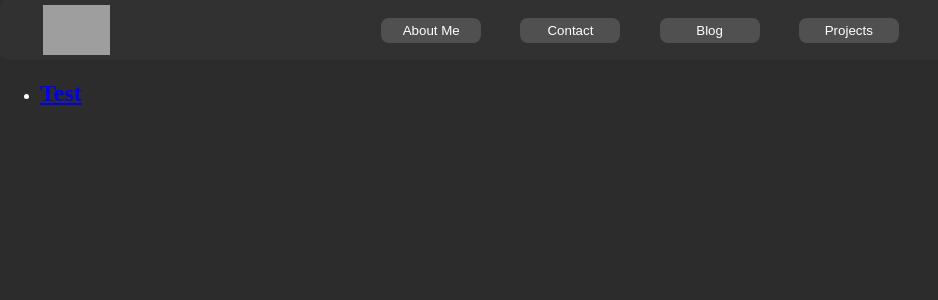
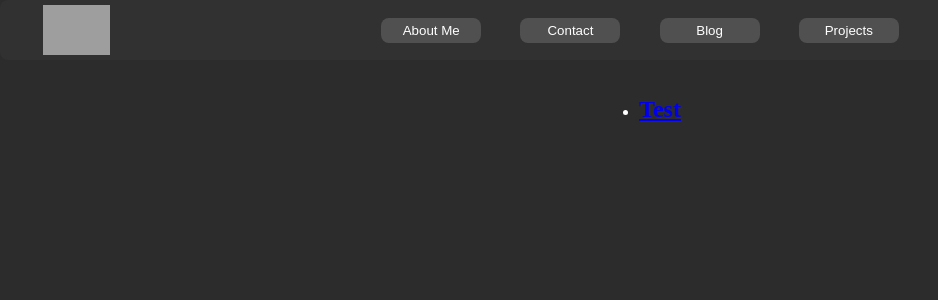
Before and after one commit to Xynox/website, a Jekyll site: the page built from html/blog/blog.html, in a window 1280 px wide. Shown: the top 300 px of the page, without its empty margins (0-938 px from the left). Built offline with Jekyll 4.4.1, drawn with Linux system fonts in a browser that asks for light colours; grey boxes are pictures that could not be loaded.

Commit message:
Include css into Blog overview
To style the blog website, I implemented the css into the header so I
can change the different aspects of the site

```diff
--- /dev/null
+++ b/css/blog/blog.css
@@ -0,0 +1,9 @@
+ul{
+    color: white;
+    display: flex;
+    justify-content: center;
+}
+
+ul a:visited{
+    color: white;
+}
--- a/html/blog/blog.html
+++ b/html/blog/blog.html
@@ -2,6 +2,10 @@
 layout: default
 title: Joel Wittke - Blog
 ---
+
+<head>
+  <link rel="stylesheet" href="/css/blog/blog.css">
+</head>
 
 <ul>
     {% for post in site.posts %}
```
